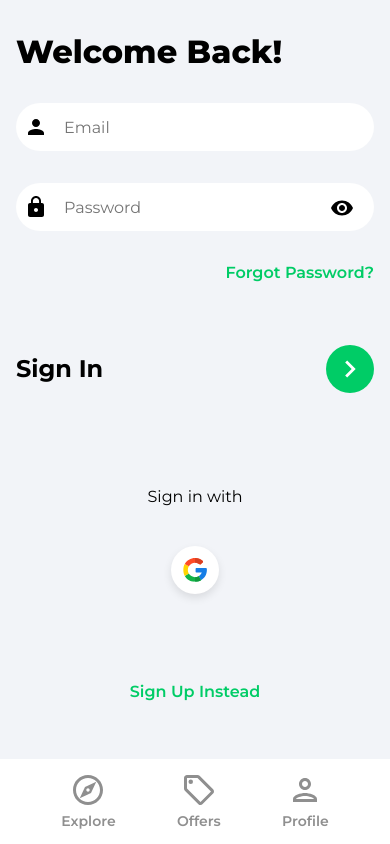
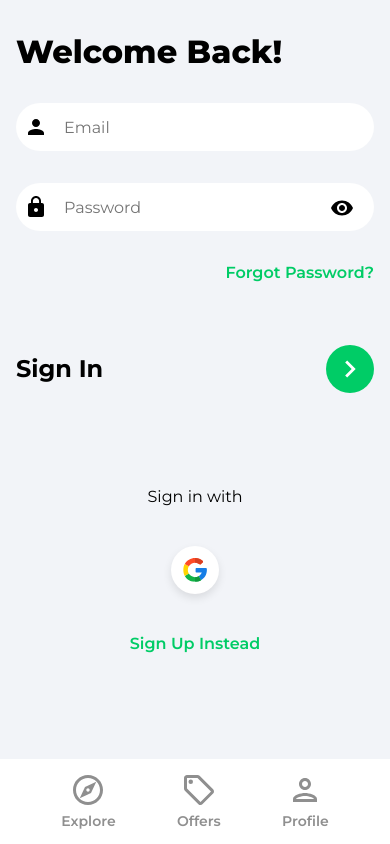
Before and after one commit to leandroreiz/house-marketplace, a React (Create React App) app: page /sign-in in a window 390 px wide. Built offline with nearby package versions, Linux system fonts and the light colour scheme.

Commit message:
Fix sign up instead link not displaying in small mobiles

```diff
--- a/src/index.css
+++ b/src/index.css
@@ -92,6 +92,7 @@ button {
 .category,
 .explore {
   margin: 1rem;
+  margin-bottom: 85px;
 }
 @media (min-width: 1024px) {
   .pageContainer,
@@ -289,11 +290,11 @@ button {
 }
 
 .registerLink {
-  margin-top: 4rem;
+  margin-top: 1rem;
   color: #00cc66;
   font-weight: 600;
   text-align: center;
-  margin-bottom: 3rem;
+  margin-bottom: 100px;
 }
 
 @media (min-width: 1217px) {
```
